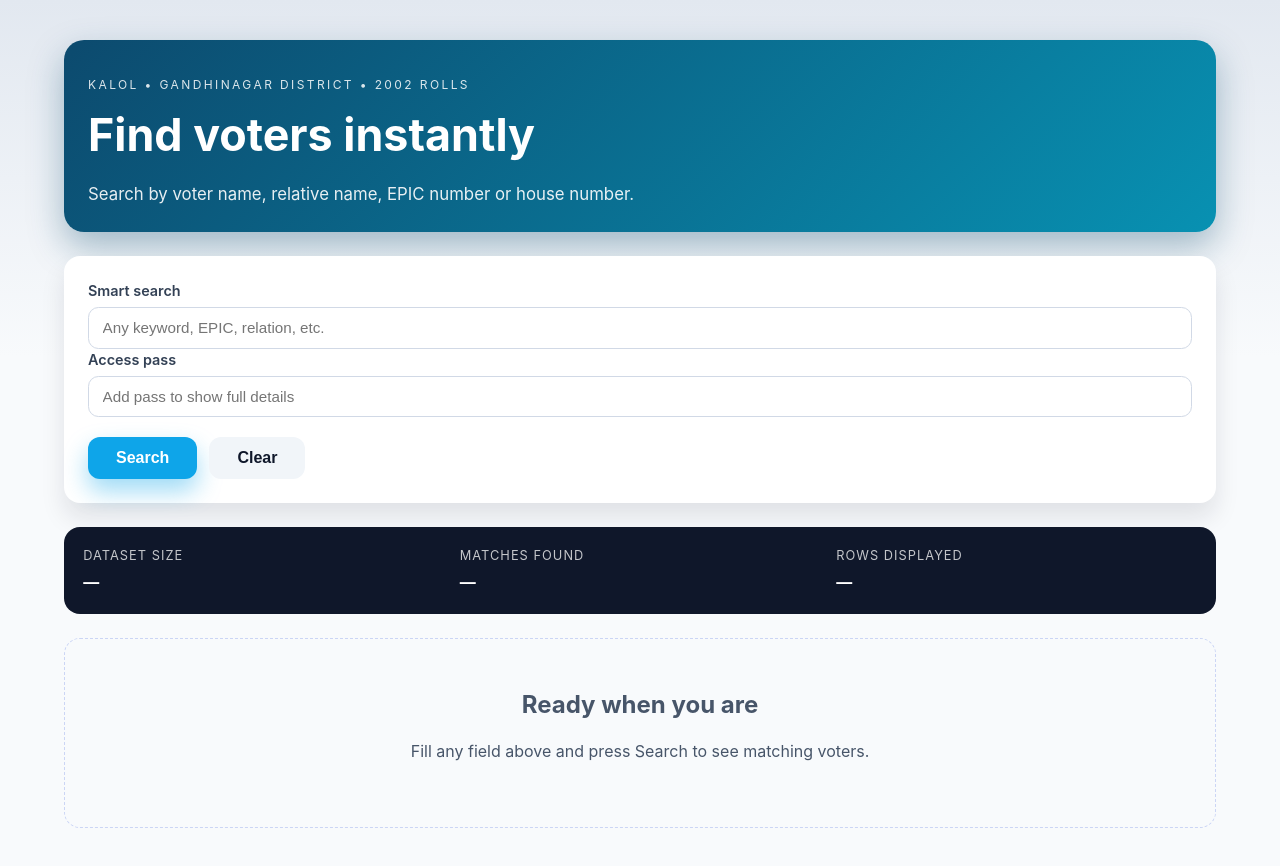
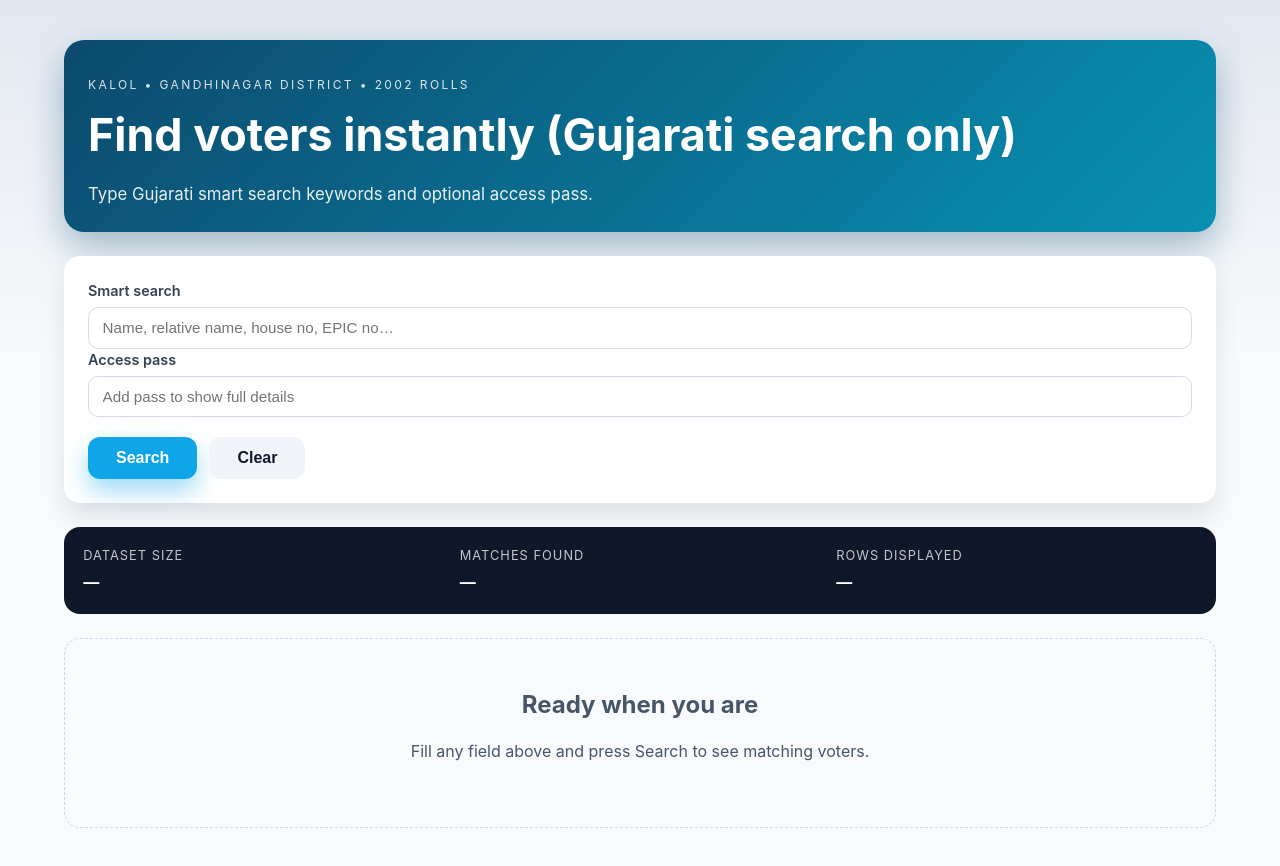
Before and after one commit to dhruvworld/sir, a React (Vite) app in the folder frontend/: page / in a window 1280 px wide. Shown: the top 866 px of the page. Built offline with nearby package versions, Linux system fonts and the light colour scheme; no server answers.

Commit message:
Update hero copy and smart search hint

```diff
--- a/frontend/src/App.tsx
+++ b/frontend/src/App.tsx
@@ -15,10 +15,8 @@ function App() {
       <header>
         <div>
           <p className="eyebrow">Kalol • Gandhinagar District • 2002 rolls</p>
-          <h1>Find voters instantly</h1>
-          <p className="lede">
-            Search by voter name, relative name, EPIC number or house number.
-          </p>
+          <h1>Find voters instantly (Gujarati search only)</h1>
+          <p className="lede">Type Gujarati smart search keywords and optional access pass.</p>
         </div>
       </header>
 
--- a/frontend/src/components/SearchForm.tsx
+++ b/frontend/src/components/SearchForm.tsx
@@ -14,7 +14,11 @@ const textFields: Array<{
   label: string
   placeholder: string
 }> = [
-  { name: 'q', label: 'Smart search', placeholder: 'Any keyword, EPIC, relation, etc.' },
+  {
+    name: 'q',
+    label: 'Smart search',
+    placeholder: 'Name, relative name, house no, EPIC no…',
+  },
 ]
 
 export const SearchForm = ({
```
